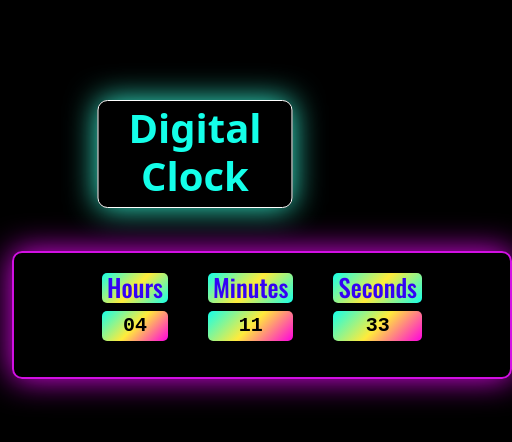
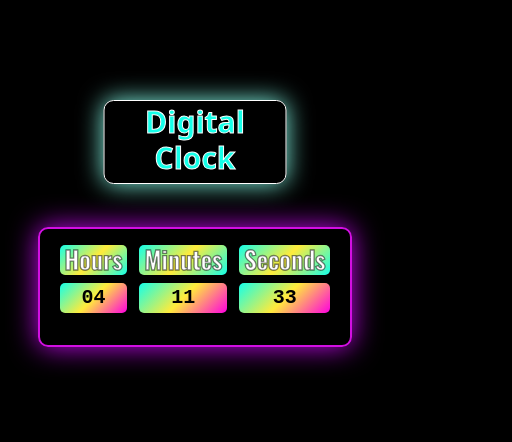
Before and after one commit to nafij-islam/Digital-Clock, a plain HTML site: page index.html in a window 390 px wide. Shown: the whole page, 512 px wide, since content can reach past the window. Drawn offline with nearby package versions, Linux system fonts and the light colour scheme; a web font is replaced by a local one.

Commit message:
responsive

```diff
--- /dev/null
+++ b/css/responsive.css
@@ -0,0 +1,26 @@
+@media (min-width:320px) and (max-width:575.99px){
+    .main{
+    column-gap: 12px;
+	width: 314px;
+	padding: 16px 0px;
+
+}
+
+h1{
+	text-align: center;
+	font-size: 30px;
+	font-weight: 700;
+	color: #14ffe9;
+	border: 1px solid white;
+	padding: 3px 30px 7px 30px;
+	display: inline-block;
+	margin-left: 50%;
+	transform: translateX(-50%);
+	margin-top: 100px;
+	border-radius: 10px;
+	box-shadow: 0px 0px 15px white;
+	animation: mov 4s infinite linear;
+	-webkit-text-stroke: 1px rgb(255, 255, 255);
+}
+
+}
--- a/css/style.css
+++ b/css/style.css
@@ -15,7 +15,7 @@ body{
     border-radius: 10px;
     border: 2px solid rgb(210, 15, 227);
     box-shadow: 0px 0px 20px rgb(148, 6, 243);
-    animation: move 4s infinite;
+    animation: move 4s infinite linear;
 }
 
 @keyframes move {
@@ -36,7 +36,8 @@ h1{
     margin-top: 100px;
     border-radius: 10px;
     box-shadow: 0px 0px 15px white;
-     animation: mov 4s infinite;
+    animation: mov 4s infinite linear;
+    -webkit-text-stroke: 1px rgb(255, 255, 255);
 
 
 }
@@ -66,8 +67,10 @@ h1{
      background: linear-gradient(135deg, #14ffe9, #ffeb3b, #14ffe9);
      padding: 0px 5px;
      border-radius: 5px;
-     color: rgb(52, 3, 245);
+     color: rgb(255, 255, 255);
      font-family: "Oswald", sans-serif;
+     -webkit-text-stroke: 1.3px rgba(0, 0, 0, 0.502);
+     font-weight: 600;
 }
 
 .main p{
--- a/index.html
+++ b/index.html
@@ -9,6 +9,7 @@
 
     <link rel="stylesheet" href="./css/bootstrap.min.css">
     <link rel="stylesheet" href="./css/style.css">
+    <link rel="stylesheet" href="./css/responsive.css">
 </head>
 <body>
     <div class="container">
--- a/js/script.js
+++ b/js/script.js
@@ -28,17 +28,17 @@ function formatTime(value) {
 function watch() {
   let date = new Date();
 
-  let h = date.getHours();
-  let m = date.getMinutes();
-  let s = date.getSeconds();
+  let hformet = date.getHours();
+  let mformet = date.getMinutes();
+  let sformet = date.getSeconds();
 
   // 12-hour korar jonno
-  h = h % 12;
-  h = h === 0 ? 12 : h; // 0 hole 12 dekanur jonno
+  hformet = hformet % 12;
+  hformet = hformet === 0 ? 12 : hformet; // 0 hole 12 dekanur jonno
 
-  hours.innerHTML = formatTime(h);
-  minutes.innerHTML = formatTime(m);
-  seconds.innerHTML = formatTime(s);
+  hours.innerHTML = formatTime(hformet);
+  minutes.innerHTML = formatTime(mformet);
+  seconds.innerHTML = formatTime(sformet);
 }
 
 setInterval(watch, 1000);
```
